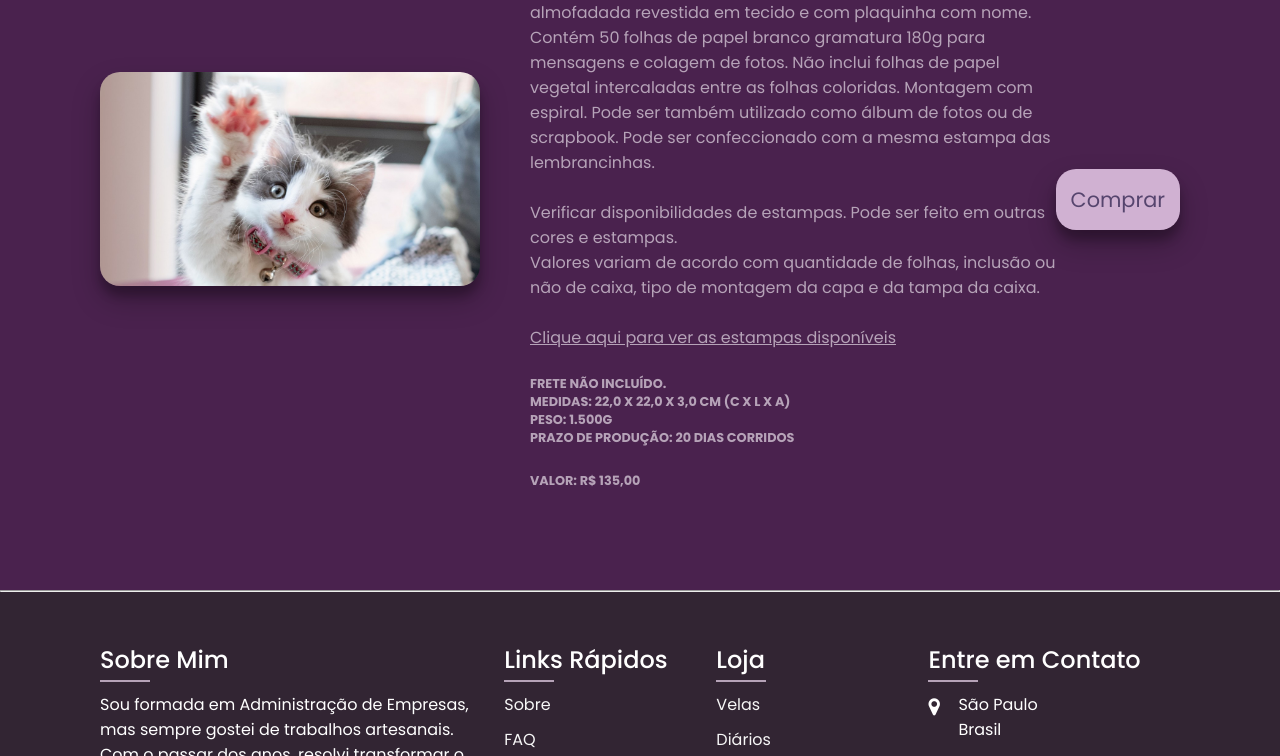
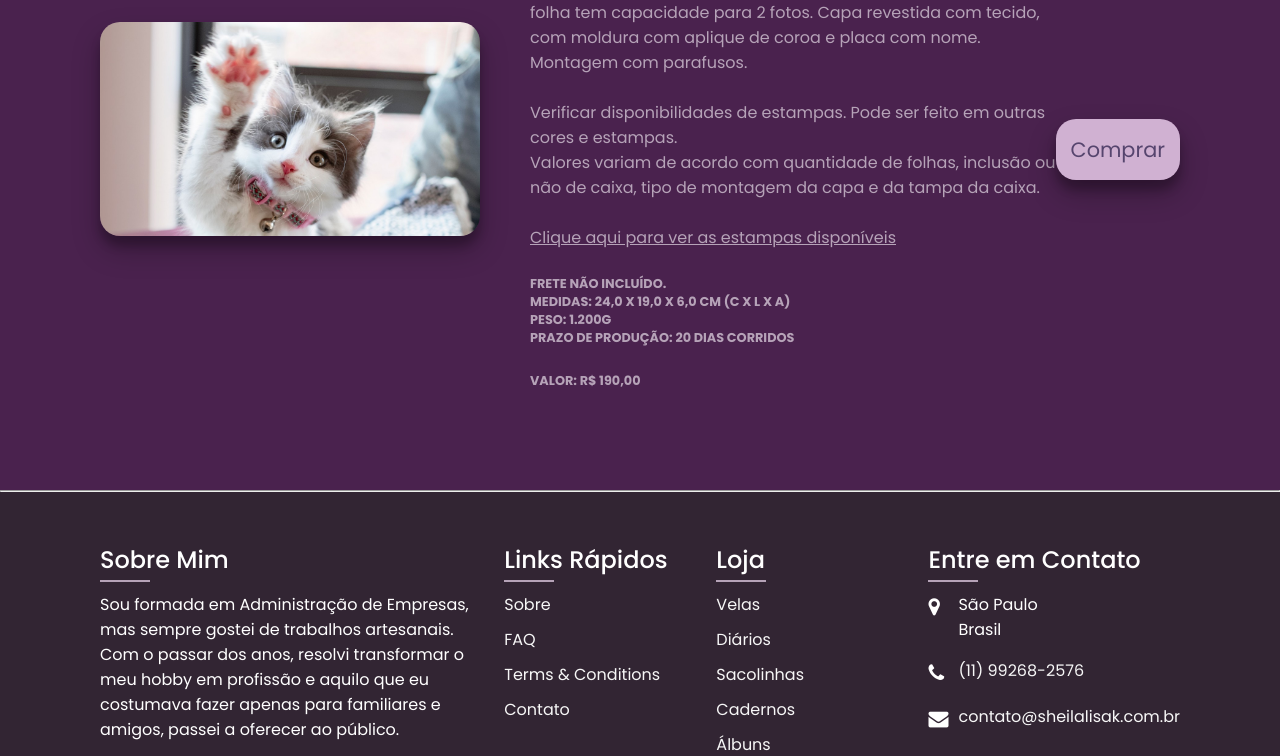
Before and after one commit to vitoriakarpovas/sheila-lisak-lembrancinhas, a plain HTML site: page sheila-lisak-lembrancinhas/produtos/albuns/index.html in a window 1280 px wide. Shown: the part 297-1053 px from the top of the page. Drawn offline with Linux system fonts and the light colour scheme.

Commit message:
Update index.html

```diff
--- a/sheila-lisak-lembrancinhas/produtos/albuns/index.html
+++ b/sheila-lisak-lembrancinhas/produtos/albuns/index.html
@@ -27,7 +27,7 @@
     <img src="assets/cat.jpg" class="image">
     <div class="content">
       <h2>Álbuns</h2>
-      <p>Caderno de mensagens confeccionado com a capa almofadada revestida em tecido e com plaquinha com nome. Contém 50 folhas de papel branco gramatura 180g para mensagens e colagem de fotos. Não inclui folhas de papel vegetal intercaladas entre as folhas coloridas. Montagem com espiral. Pode ser também utilizado como álbum de fotos ou de scrapbook. Pode ser confeccionado com a mesma estampa das lembrancinhas.</p>
+      <p>Álbum de fotos com folhas plásticas para 100 fotos 15 x 21. Cada folha tem capacidade para 2 fotos. Capa revestida com tecido, com moldura com aplique de coroa e placa com nome. Montagem com parafusos.</p>
       <br>
       <p>Verificar disponibilidades de estampas. Pode ser feito em outras cores e estampas.</p>
       <p>Valores variam de acordo com quantidade de folhas, inclusão ou não de caixa, tipo de montagem da capa e da tampa da caixa.</p>
@@ -36,11 +36,11 @@
       <br>
       <br>
       <h3>Frete não incluído.</h3>
-      <h3>Medidas: 22,0 x 22,0 x 3,0 cm (C x L x A)</h3>
-      <h3>Peso: 1.500g</h3>
+      <h3>Medidas: 24,0 x 19,0 x 6,0 cm (C x L x A)</h3>
+      <h3>Peso: 1.200g</h3>
       <h3>Prazo de produção: 20 dias corridos</h3>
       <br>
-      <h3>Valor: R$ 135,00</h3>
+      <h3>Valor: R$ 190,00</h3>
     </div>
     <div>
       <a href="https://www.elo7.com.br/sheilalisak" target="_blank" rel="noopener noreferrer">
```
